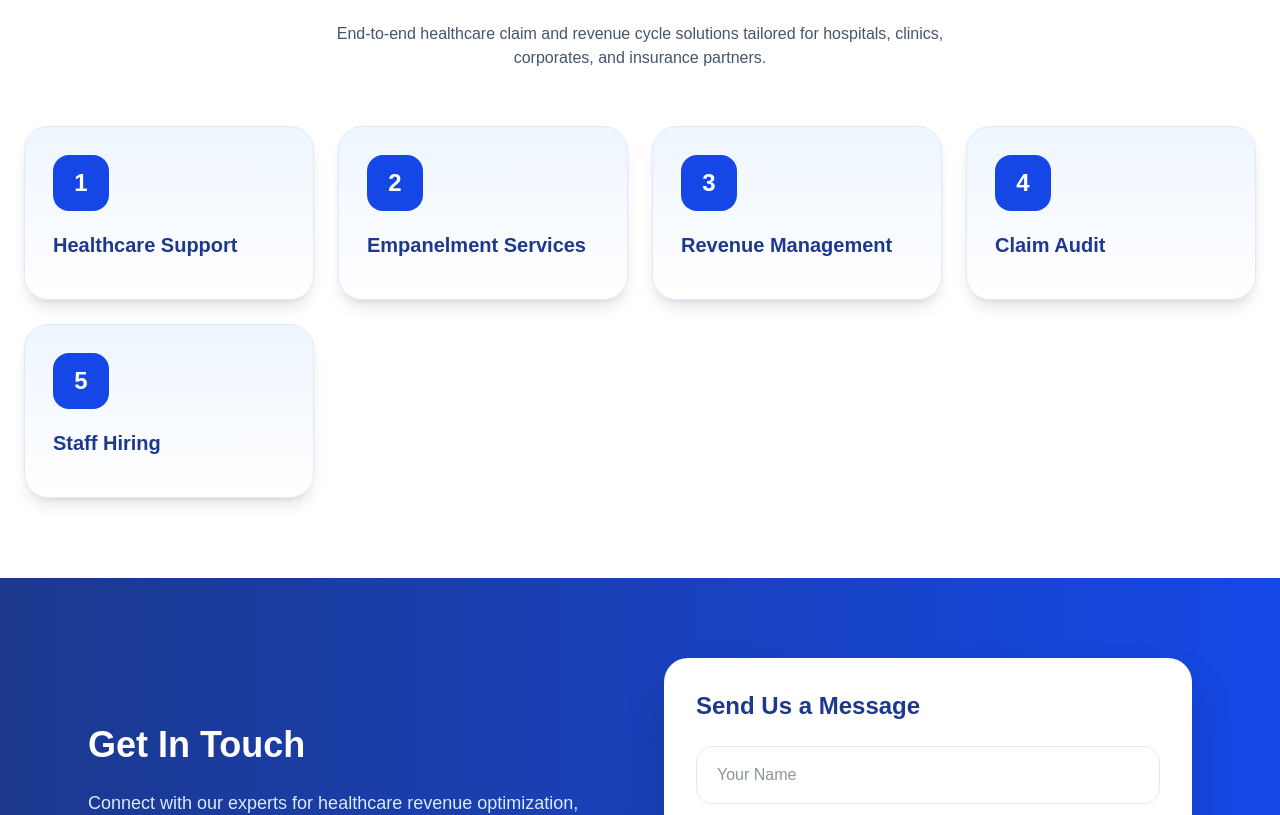
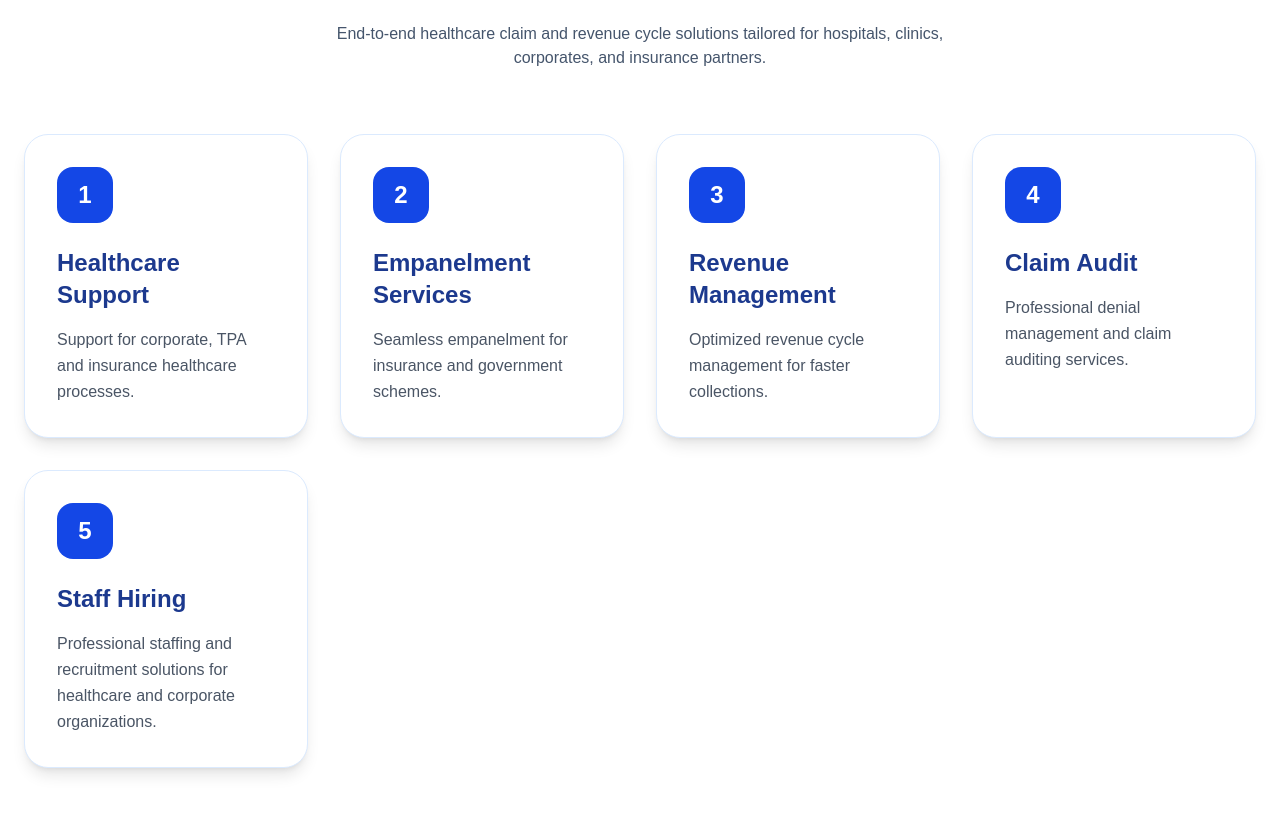
Before and after one commit to prathameshv9726-beep/gn-consultancy, a Next.js app: page / in a window 1280 px wide. Shown: the part 1323-2138 px from the top of the page. Built offline with nearby package versions, Linux system fonts and the light colour scheme.

Commit message:
Fixed service descriptions

```diff
--- a/app/page.js
+++ b/app/page.js
@@ -197,31 +197,25 @@ const services = [
 
           </div>
 
-          <div className="grid md:grid-cols-2 lg:grid-cols-4 gap-6">
-
-            {services.map((service, index) => (
-
+          <div className="grid md:grid-cols-2 lg:grid-cols-4 gap-8 mt-16">
+  {services.map((service) => (
     <div
-                key={index}
-                className="bg-gradient-to-b from-blue-50 to-white border border-blue-100 rounded-3xl p-7 shadow-lg hover:-translate-y-2 hover:shadow-2xl transition-all duration-300"
+      key={service.number}
+      className="bg-white rounded-3xl p-8 shadow-lg border border-blue-100 hover:shadow-2xl transition duration-300 min-h-[260px]"
     >
-
-                <div className="w-14 h-14 rounded-2xl bg-blue-700 text-white flex items-center justify-center text-2xl font-bold mb-5">
-                  {index + 1}
+      <div className="w-14 h-14 bg-blue-700 text-white rounded-2xl flex items-center justify-center text-2xl font-bold mb-6">
+        {service.number}
       </div>
 
-                <h3 className="text-xl font-semibold text-blue-900 mb-3">
+      <h3 className="text-2xl font-bold text-blue-900 mb-4">
         {service.title}
       </h3>
 
-                <p className="text-slate-600 leading-relaxed">
-                  {service.desc}
+      <p className="text-gray-600 leading-relaxed">
+        {service.description}
       </p>
-
     </div>
-
   ))}
-
 </div>
 
         </div>
```
Lines whose indentation alone changed are shown as unchanged.
